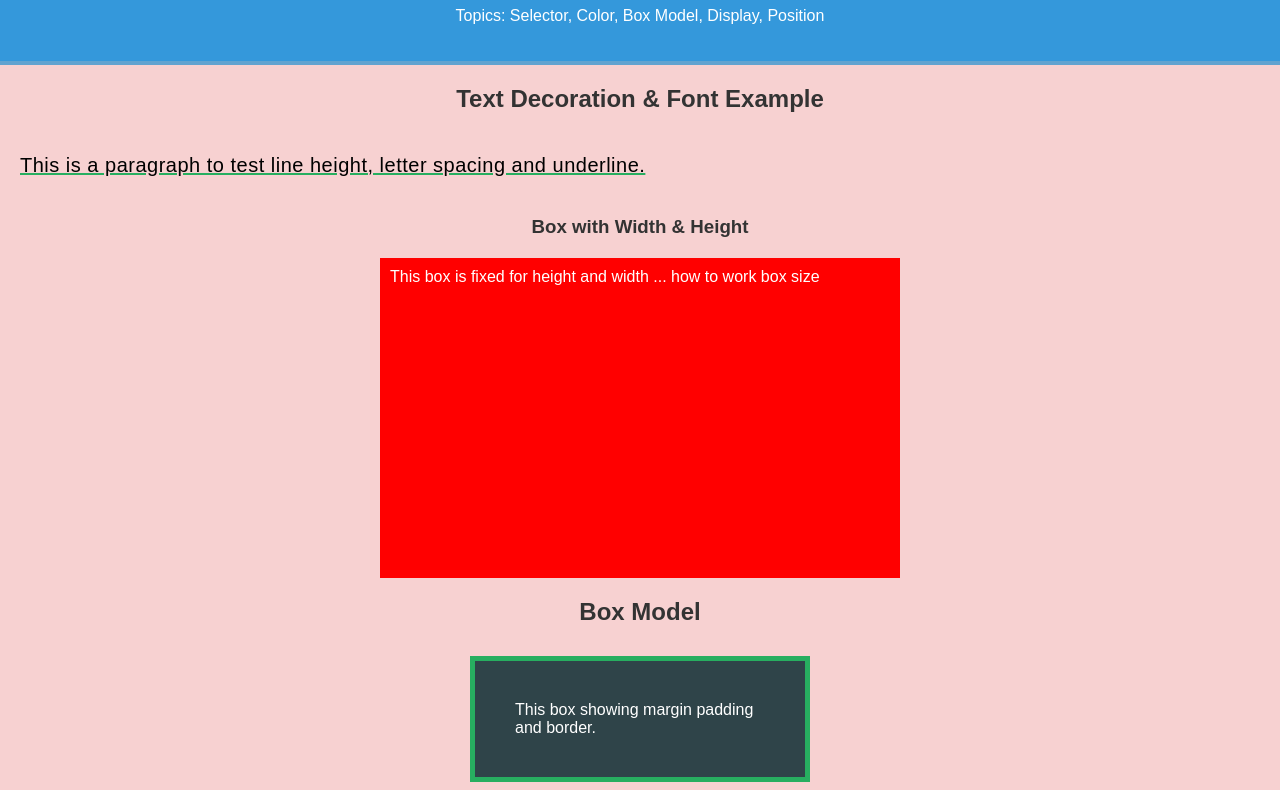
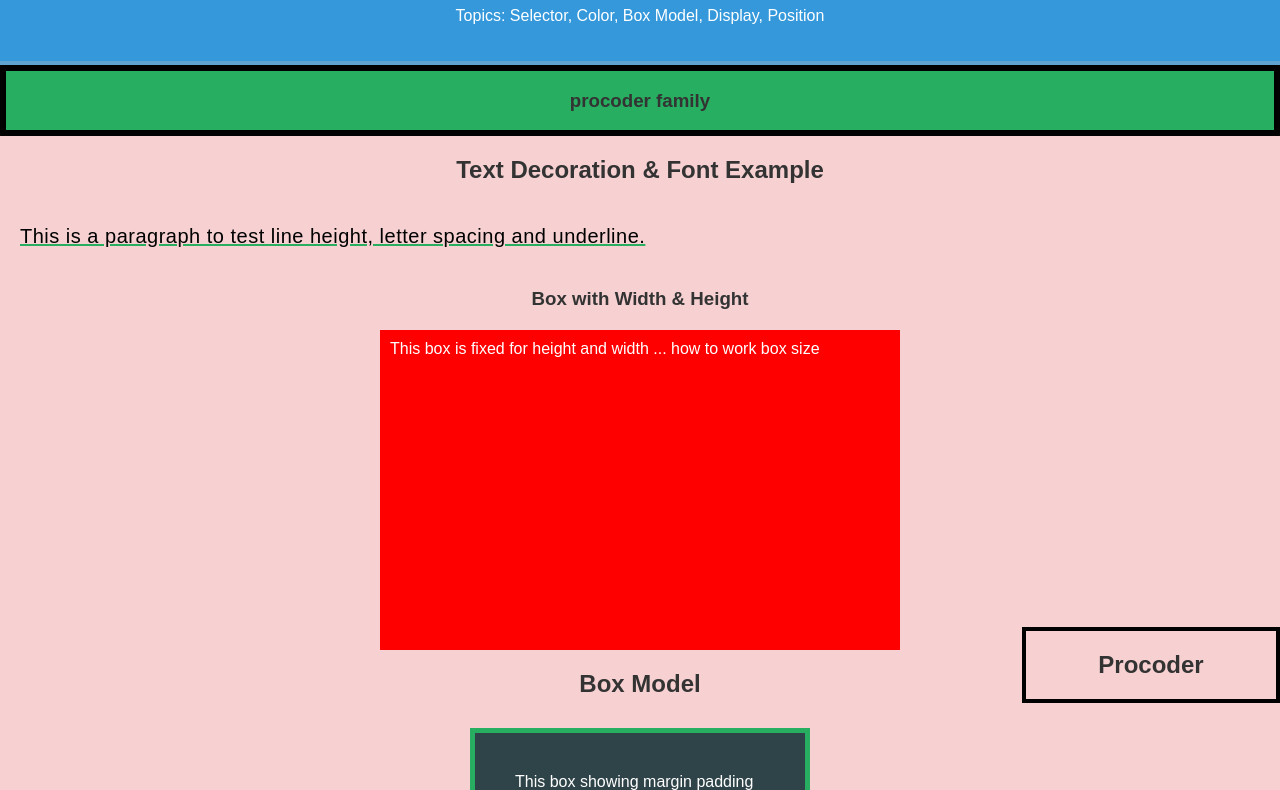
Before and after one commit to Nayem1004/5-05-2025, a plain HTML site: page index.html in a window 1280 px wide. Shown: the part 97-887 px from the top of the page. Drawn offline with Linux system fonts and the light colour scheme.

Commit message:
sticky position add and fixed position change

```diff
--- a/index.html
+++ b/index.html
@@ -10,6 +10,10 @@
     <div class="header">
         <h1>CSS Day 1 Practice</h1>
         <p>Topics: Selector, Color, Box Model, Display, Position</p>
+      </div>
+
+      <div class="sticky">
+        <h3>procoder family</h3>
       </div>
 
       <h2>Text Decoration & Font Example</h2>
@@ -68,5 +72,6 @@
 
 
 
+
 </body>
 </html>
--- a/style.css
+++ b/style.css
@@ -79,7 +79,7 @@ body {
 
 .fixed{
     position: fixed;
-    top: 0;
+    bottom: 0;
     right: 0;
     width: 250px;
     border: 4px solid black;
@@ -101,5 +101,11 @@ body {
     width: 150px;
     height: 100px;
     border: 3px solid #333;
+}
 
+.sticky{
+    position: sticky;
+    top: 0;
+    background-color: #27ae60;
+    border: 6px solid;
 }
```
